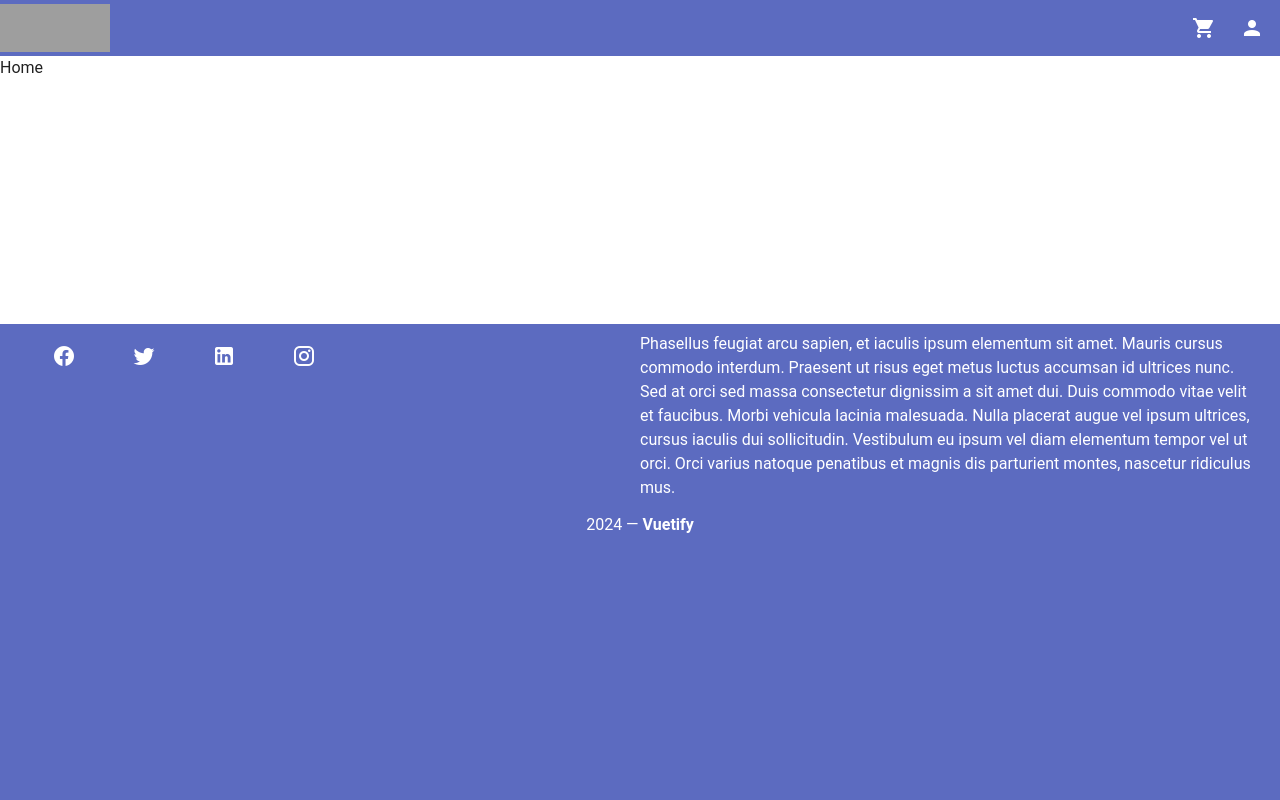
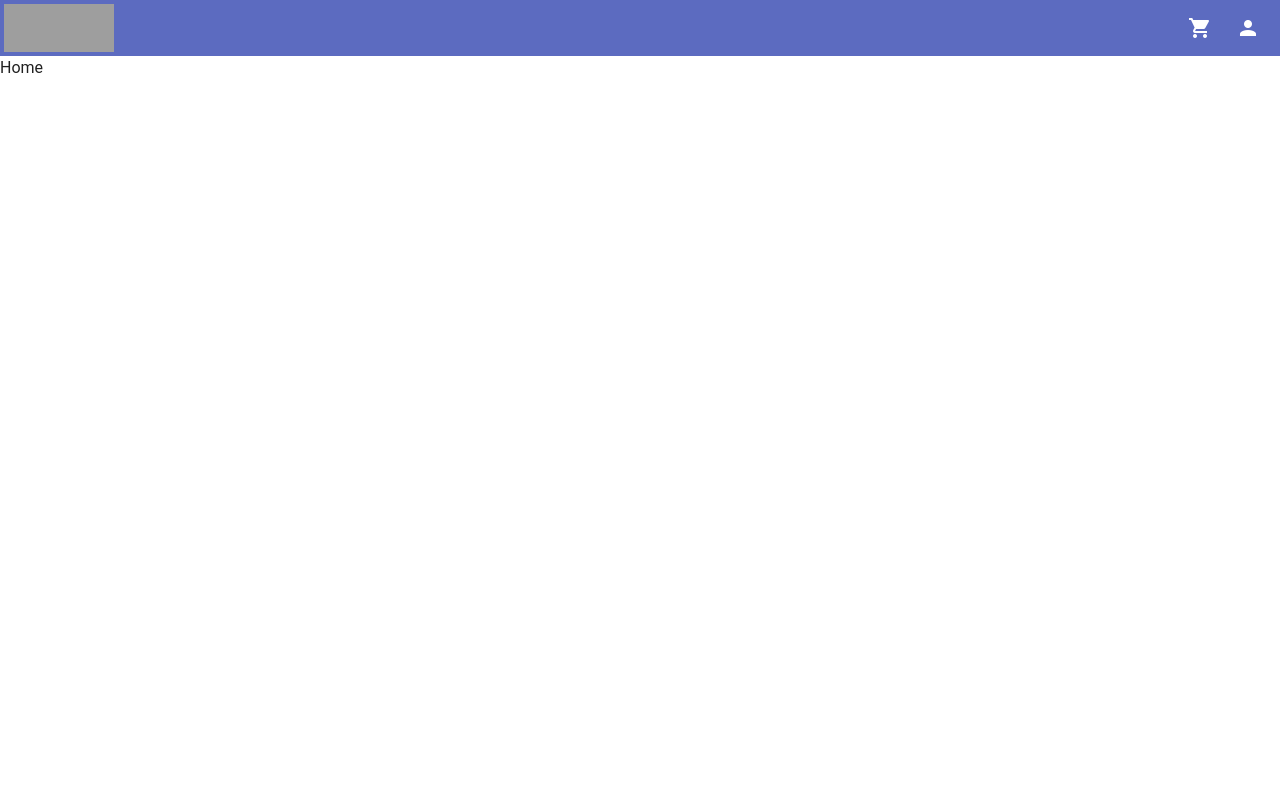
Before and after one commit to mikeherco/ecom-platform, a Vue app in the folder FrontEnd/ecom-platform/: page / in a window 1280 px wide. Shown: the top 800 px of the page. Built offline with nearby package versions, Linux system fonts and the light colour scheme; grey boxes are pictures that could not be loaded.

Commit message:
Cambios en el navbar y el footer

```diff
--- a/FrontEnd/ecom-platform/src/components/MainFooter.vue
+++ b/FrontEnd/ecom-platform/src/components/MainFooter.vue
@@ -13,7 +13,7 @@
           ></v-btn>
         </div>
         <div style="flex: 1 1 50%;">
-          Phasellus feugiat arcu sapien, et iaculis ipsum elementum sit amet. Mauris cursus commodo interdum. Praesent ut risus eget metus luctus accumsan id ultrices nunc. Sed at orci sed massa consectetur dignissim a sit amet dui. Duis commodo vitae velit et faucibus. Morbi vehicula lacinia malesuada. Nulla placerat augue vel ipsum ultrices, cursus iaculis dui sollicitudin. Vestibulum eu ipsum vel diam elementum tempor vel ut orci. Orci varius natoque penatibus et magnis dis parturient montes, nascetur ridiculus mus.
+          Phasellus feugiat arcu sapien, et iaculis ipsum elementum sit amet. Mauris cursus commodo interdum. Praesent ut risus eget metus luctus accumsan id ultrices nunc. Sed at orci sed massa consectetur dignissim a sit amet dui. Duis commodo vitae velit et faucibus.
         </div>
       </div>
 
--- a/FrontEnd/ecom-platform/src/components/NavBar.vue
+++ b/FrontEnd/ecom-platform/src/components/NavBar.vue
@@ -1,5 +1,5 @@
 <template>
-    <v-toolbar class="py-1 bg-indigo-lighten-1" density="compact">
+    <v-toolbar class="pa-1 bg-indigo-lighten-1" density="compact">
 <!--
       <v-toolbar-title>Title</v-toolbar-title>
 -->
--- a/FrontEnd/ecom-platform/src/pages/index.vue
+++ b/FrontEnd/ecom-platform/src/pages/index.vue
@@ -1,5 +1,5 @@
 <template>
-  Home
+  <div style="height: 50rem;">Home</div>
 </template>
 
 <script lang="ts" setup>
```
